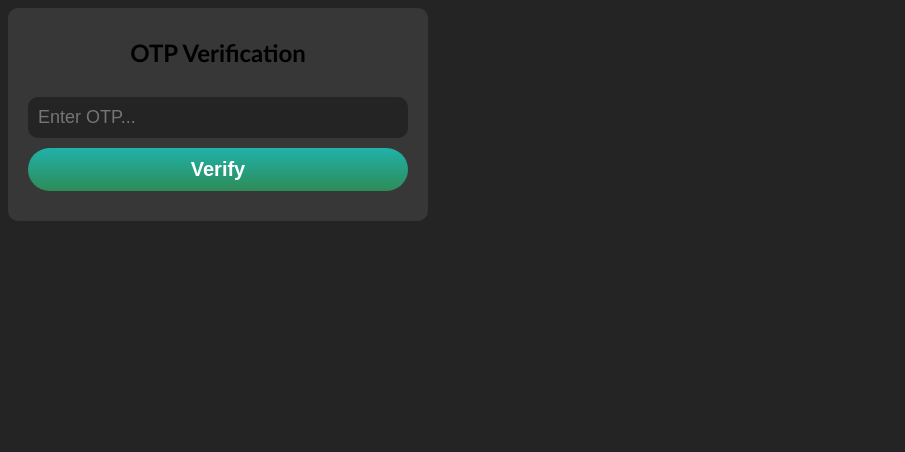
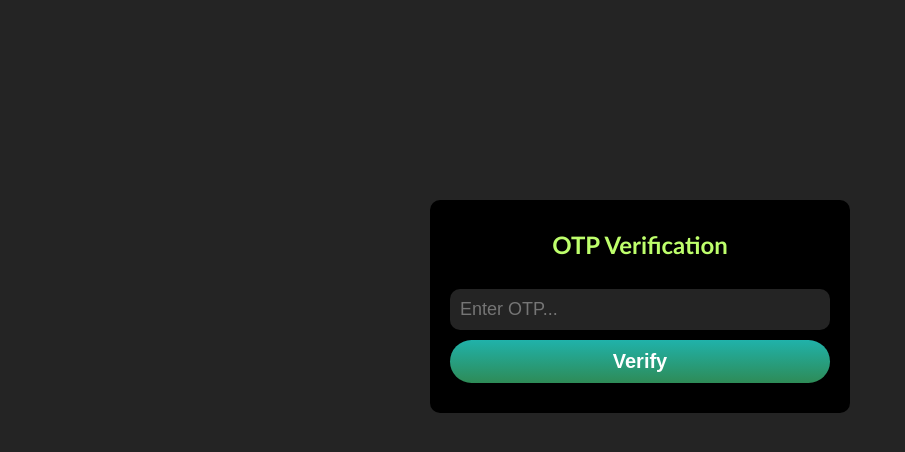
Before and after one commit to HemanthHamu/foodAppWithAuthentication, a React (Vite) app in the folder client/: page /verification in a window 1280 px wide. Shown: the top 452 px of the page, without its empty margins (0-905 px from the left). Built offline with nearby package versions, Linux system fonts and the light colour scheme.

Commit message:
applied some styles for verification component

```diff
--- a/client/index.html
+++ b/client/index.html
@@ -6,7 +6,7 @@
     <meta name="viewport" content="width=device-width, initial-scale=1.0" />
     <script src="https://kit.fontawesome.com/2300780027.js" crossorigin="anonymous"></script>
     <script src="https://cdnjs.cloudflare.com/ajax/libs/gsap/3.10.4/gsap.min.js"></script>
-    <title>Vite + React</title>
+    <title>Welcome</title>
   </head>
   <body>
     <div id="root"></div>
--- a/client/src/styles/verification.css
+++ b/client/src/styles/verification.css
@@ -1,11 +1,13 @@
 .verification-container{
-    background-color:#383737 ;
+    background-color:#000 ;
     width: 400px;
     padding: 10px;
     border-radius: 10px;
+    margin: 200px auto;
 }
 .verification-container h2{
     text-align: center;
+    color: #beff6c;
 }
 form {
     display: flex;
@@ -13,3 +15,9 @@ form {
     gap: 10px;
     padding: 10px;
 }
+form label{
+    color: #beff6c;
+}
+form input{
+    background-color: #242424;
+}
```
